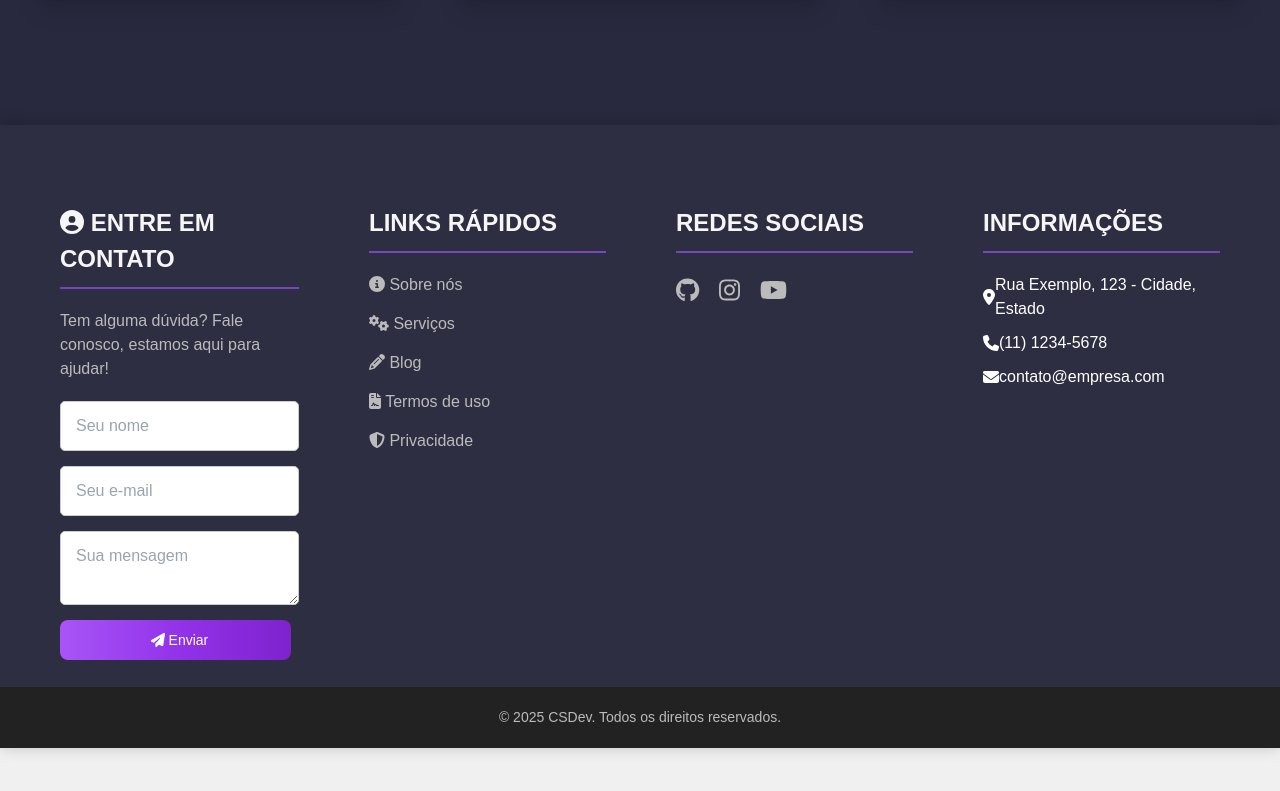
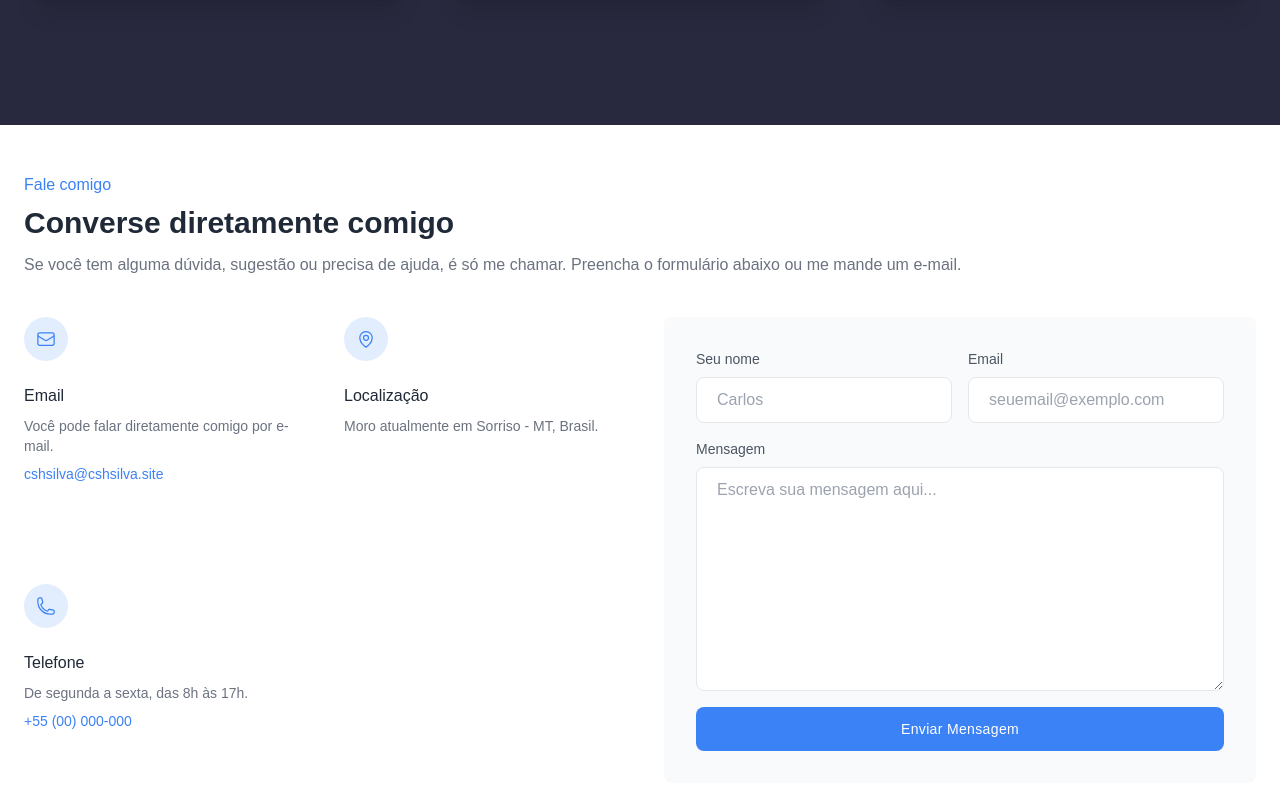
Before and after one commit to carlos676767/site-portfolio, a website: page web/index.html in a window 1280 px wide. Shown: the part 1363-2154 px from the top of the page. Before the commit the page ends 2111 px from the top, so only its background shows below. Drawn offline with nearby package versions, Linux system fonts and the light colour scheme; some packages are replaced by stand-ins of ours; a script that the page names is missing.

Commit message:
footer refeito

```diff
--- a/web/index.html
+++ b/web/index.html
@@ -25,6 +25,7 @@
 
 
   </head>
+
   <meta name="description" content="portfolio pessoal csdev para compartilhar projetos">
   <body>
     <header class="bg-[rgb(40,41,62)] text-white shadow-xl header-animation">
@@ -164,75 +165,100 @@
 
 
 
-    <footer class="footer">
-      <div class="flex flex-col items-center justify-center space-y-8">
-
-        <!-- Alerta de Sucesso -->
 
 
-        </div>
 
+
+
+<section class="bg-white dark:bg-gray-900">
+  <div class="container px-6 py-12 mx-auto">
+      <div>
+          <p class="font-medium text-blue-500 dark:text-blue-400">Fale comigo</p>
+
+          <h1 class="mt-2 text-2xl font-semibold text-gray-800 md:text-3xl dark:text-white">Converse diretamente comigo</h1>
+
+          <p class="mt-3 text-gray-500 dark:text-gray-400">Se você tem alguma dúvida, sugestão ou precisa de ajuda, é só me chamar. Preencha o formulário abaixo ou me mande um e-mail.</p>
       </div>
 
+      <div class="grid grid-cols-1 gap-12 mt-10 lg:grid-cols-2">
+          <div class="grid grid-cols-1 gap-12 md:grid-cols-2">
+              <div>
+                  <span class="inline-block p-3 text-blue-500 rounded-full bg-blue-100/80 dark:bg-gray-800">
+                      <!-- ícone de e-mail -->
+                      <svg xmlns="http://www.w3.org/2000/svg" fill="none" viewBox="0 0 24 24" stroke-width="1.5" stroke="currentColor" class="w-5 h-5">
+                          <path stroke-linecap="round" stroke-linejoin="round" d="M21.75 6.75v10.5a2.25 2.25 0 01-2.25 2.25h-15a2.25 2.25 0 01-2.25-2.25V6.75m19.5 0A2.25 2.25 0 0019.5 4.5h-15a2.25 2.25 0 00-2.25 2.25m19.5 0v.243a2.25 2.25 0 01-1.07 1.916l-7.5 4.615a2.25 2.25 0 01-2.36 0L3.32 8.91a2.25 2.25 0 01-1.07-1.916V6.75" />
+                      </svg>
+                  </span>
 
-        <div class="container">
-          <!-- Seção de Contato -->
-          <div class="footer-section contact">
-            <h2 class="footer-heading"><i class="fa-solid fa-circle-user"></i> Entre em Contato</h2>
-            <p class="footer-text">Tem alguma dúvida? Fale conosco, estamos aqui para ajudar!</p>
-            <form class="contact-form">
-              <input type="text" placeholder="Seu nome" id="nome" required class="contact-input"/>
-              <input type="email" placeholder="Seu e-mail" id="email" required class="contact-input"/>
-              <textarea placeholder="Sua mensagem" id="conteudo" required class="contact-textarea"></textarea>
+                  <h2 class="mt-4 text-base font-medium text-gray-800 dark:text-white">Email</h2>
+                  <p class="mt-2 text-sm text-gray-500 dark:text-gray-400">Você pode falar diretamente comigo por e-mail.</p>
+                  <p class="mt-2 text-sm text-blue-500 dark:text-blue-400">cshsilva@cshsilva.site</p>
+              </div>
 
 
-              <button id="btnSendEmail" class="text-white bg-gradient-to-r from-purple-500 via-purple-600 to-purple-700 hover:bg-gradient-to-br focus:ring-4 focus:outline-none focus:ring-purple-300 dark:focus:ring-purple-800 font-medium rounded-lg text-sm px-5 py-2.5 text-center me-2 mb-2">
-                <i class="fa fa-paper-plane ml-2"></i>  Enviar
-              </button>
 
-            </form>
+              <div>
+                  <span class="inline-block p-3 text-blue-500 rounded-full bg-blue-100/80 dark:bg-gray-800">
+                      <!-- ícone de localização -->
+                      <svg xmlns="http://www.w3.org/2000/svg" fill="none" viewBox="0 0 24 24" stroke-width="1.5" stroke="currentColor" class="w-5 h-5">
+                          <path stroke-linecap="round" stroke-linejoin="round" d="M15 10.5a3 3 0 11-6 0 3 3 0 016 0z" />
+                          <path stroke-linecap="round" stroke-linejoin="round" d="M19.5 10.5c0 7.142-7.5 11.25-7.5 11.25S4.5 17.642 4.5 10.5a7.5 7.5 0 1115 0z" />
+                      </svg>
+                  </span>
+
+                  <h2 class="mt-4 text-base font-medium text-gray-800 dark:text-white">Localização</h2>
+                  <p class="mt-2 text-sm text-gray-500 dark:text-gray-400">Moro atualmente em Sorriso - MT, Brasil.</p>
+              </div>
+
+              <div>
+                  <span class="inline-block p-3 text-blue-500 rounded-full bg-blue-100/80 dark:bg-gray-800">
+                      <!-- ícone de telefone -->
+                      <svg xmlns="http://www.w3.org/2000/svg" fill="none" viewBox="0 0 24 24" stroke-width="1.5" stroke="currentColor" class="w-5 h-5">
+                          <path stroke-linecap="round" stroke-linejoin="round" d="M2.25 6.75c0 8.284 6.716 15 15 15h2.25a2.25 2.25 0 002.25-2.25v-1.372c0-.516-.351-.966-.852-1.091l-4.423-1.106c-.44-.11-.902.055-1.173.417l-.97 1.293c-.282.376-.769.542-1.21.38a12.035 12.035 0 01-7.143-7.143c-.162-.441.004-.928.38-1.21l1.293-.97c.363-.271.527-.734.417-1.173L6.963 3.102a1.125 1.125 0 00-1.091-.852H4.5A2.25 2.25 0 002.25 4.5v2.25z" />
+                      </svg>
+                  </span>
+
+                  <h2 class="mt-4 text-base font-medium text-gray-800 dark:text-white">Telefone</h2>
+                  <p class="mt-2 text-sm text-gray-500 dark:text-gray-400">De segunda a sexta, das 8h às 17h.</p>
+                  <p class="mt-2 text-sm text-blue-500 dark:text-blue-400">+55 (00) 000-000</p>
+              </div>
           </div>
 
-          <!-- Seção de Links -->
-          <div class="footer-section links">
-            <h2 class="footer-heading">Links Rápidos</h2>
-            <ul class="footer-links">
-              <li><a href="#"><i class="fa fa-info-circle"></i> Sobre nós</a></li>
-              <li><a href="#"><i class="fa fa-cogs"></i> Serviços</a></li>
-              <li><a href="#"><i class="fa fa-pencil-alt"></i> Blog</a></li>
-              <li><a href="#"><i class="fa fa-file-contract"></i> Termos de uso</a></li>
-              <li><a href="#"><i class="fa fa-shield-alt"></i> Privacidade</a></li>
-            </ul>
+          <div class="p-4 py-6 rounded-lg bg-gray-50 dark:bg-gray-800 md:p-8">
+              <form>
+                  <div class="-mx-2 md:items-center md:flex">
+                      <div class="flex-1 px-2">
+                          <label class="block mb-2 text-sm text-gray-600 dark:text-gray-200">Seu nome</label>
+                          <input id="nome" type="text" placeholder="Carlos" class="block w-full px-5 py-2.5 mt-2 text-gray-700 placeholder-gray-400 bg-white border border-gray-200 rounded-lg dark:placeholder-gray-600 dark:bg-gray-900 dark:text-gray-300 dark:border-gray-700 focus:border-blue-400 dark:focus:border-blue-400 focus:ring-blue-400 focus:outline-none focus:ring focus:ring-opacity-40" />
+                      </div>
+
+                      <div class="flex-1 px-2 mt-4 md:mt-0">
+                          <label class="block mb-2 text-sm text-gray-600 dark:text-gray-200">Email</label>
+                          <input id="email" type="email" placeholder="seuemail@exemplo.com" class="block w-full px-5 py-2.5 mt-2 text-gray-700 placeholder-gray-400 bg-white border border-gray-200 rounded-lg dark:placeholder-gray-600 dark:bg-gray-900 dark:text-gray-300 dark:border-gray-700 focus:border-blue-400 dark:focus:border-blue-400 focus:ring-blue-400 focus:outline-none focus:ring focus:ring-opacity-40" />
+                      </div>
+                  </div>
+
+                  <div class="w-full mt-4">
+                      <label class="block mb-2 text-sm text-gray-600 dark:text-gray-200">Mensagem</label>
+                      <textarea id="conteudo" class="block w-full h-32 px-5 py-2.5 mt-2 text-gray-700 placeholder-gray-400 bg-white border border-gray-200 rounded-lg md:h-56 dark:placeholder-gray-600 dark:bg-gray-900 dark:text-gray-300 dark:border-gray-700 focus:border-blue-400 dark:focus:border-blue-400 focus:ring-blue-400 focus:outline-none focus:ring focus:ring-opacity-40" placeholder="Escreva sua mensagem aqui..."></textarea>
+                  </div>
+
+                  <button class="w-full px-6 py-3 mt-4 text-sm font-medium tracking-wide text-white capitalize transition-colors duration-300 transform bg-blue-500 rounded-lg hover:bg-blue-400 focus:outline-none focus:ring focus:ring-blue-300 focus:ring-opacity-50">
+                      Enviar mensagem
+                  </button>
+              </form>
           </div>
+      </div>
+  </div>
+</section>
 
-          <!-- Seção de Redes Sociais -->
-          <div class="footer-section social">
-            <h2 class="footer-heading">Redes Sociais</h2>
-            <ul class="social-icons">
-              <li><a href="#" class="social-link"><i class="fa-brands fa-github"></i></a></li>
-              <li><a href="#" class="social-link"><i class="fa-brands fa-instagram"></i></a></li>
-              <li><a href="#" class="social-link"><i class="fa-brands fa-youtube"></i></a></li>
-            </ul>
-          </div>
-
-          <!-- Seção de Informações -->
-          <div class="footer-section info">
-            <h2 class="footer-heading">Informações</h2>
-            <p class="footer-info"><i class="fa fa-location-dot"></i> Rua Exemplo, 123 - Cidade, Estado</p>
-            <p class="footer-info"><i class="fa fa-phone"></i> (11) 1234-5678</p>
-            <p class="footer-info"><i class="fa fa-envelope"></i> contato@empresa.com</p>
-          </div>
-        </div>
-
-        <!-- Copyright -->
-        <div class="footer-bottom">
-          <p>&copy; 2025 CSDev. Todos os direitos reservados.</p>
-        </div>
-      </footer>
 
       <script src="https://cdn.jsdelivr.net/npm/flowbite@3.1.2/dist/flowbite.min.js"></script>
       <script src="https://cdn.tailwindcss.com"></script>
   </body>
+
+
+
   <script src="
   https://cdn.jsdelivr.net/npm/sweetalert2@11.17.2/dist/sweetalert2.all.min.js
   "></script>
```
Also changed, not shown: web/.txt (added).
